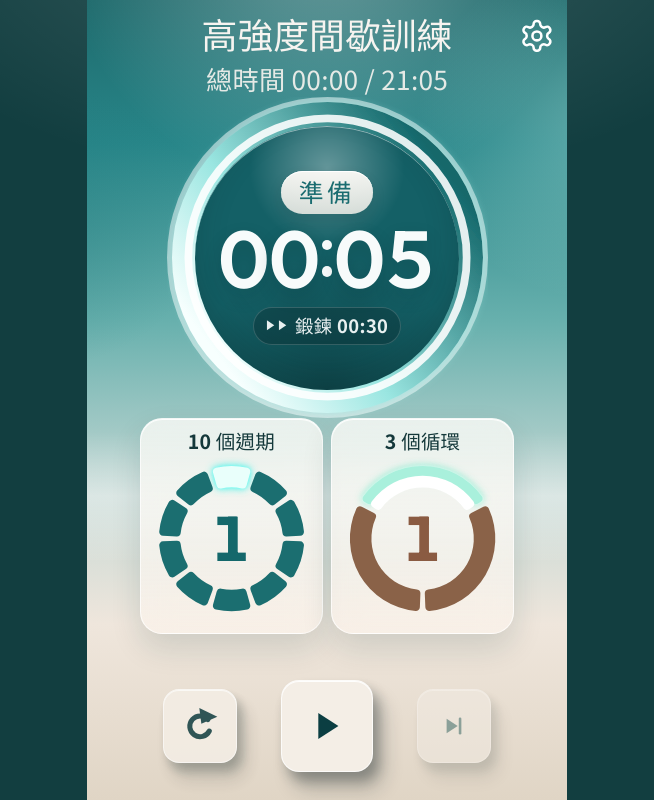
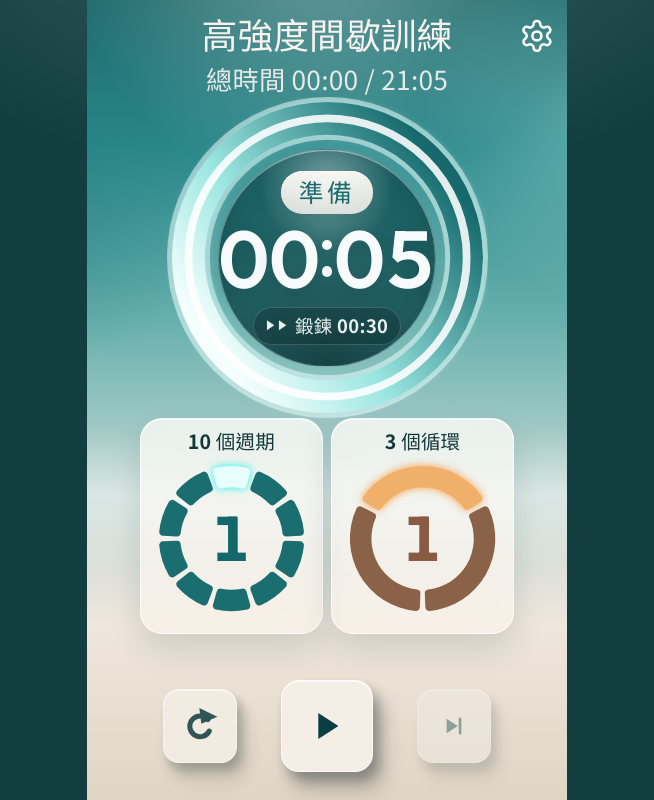
Before and after one commit to eb-barry/HIT-timer, a React (Vite) app: page / in a window 1280 px wide. Shown: the whole page, without its empty margins (313-967 px from the left). Built offline with nearby package versions, Linux system fonts and the light colour scheme.

Commit message:
Revert "Enlarge the countdown core and outline the active cycle bead."
This reverts commit 93fdac303af3dbe7b9cbfb22130c9e71185bc904.

```diff
--- a/src/components/ProgressCard.tsx
+++ b/src/components/ProgressCard.tsx
@@ -1,4 +1,4 @@
-import { BEAD_COLORS, CYCLE_RIM, beadPath, beadSpans, beadStates, type BeadTone } from "./beads";
+import { BEAD_COLORS, beadPath, beadSpans, beadStates, type BeadTone } from "./beads";
 
 export function ProgressCard({
   label,
@@ -7,7 +7,6 @@ export function ProgressCard({
   complete,
   tone,
   testId,
-  opening = false,
 }: {
   label: string;
   current: number;
@@ -15,14 +14,11 @@ export function ProgressCard({
   complete: boolean;
   tone: BeadTone;
   testId: string;
-  /** Cycle card, before the first work interval: light-green rim. */
-  opening?: boolean;
 }) {
   const colors = BEAD_COLORS[tone];
   const states = beadStates(total, current, complete);
   const spans = beadSpans(states.length);
   const shown = states.length === 0 ? 1 : Math.min(states.length, Math.max(1, Math.round(current)));
-  const rim = tone === "sand" && opening ? CYCLE_RIM.opening : CYCLE_RIM.during;
 
   return (
     <article
@@ -42,8 +38,8 @@ export function ProgressCard({
             <filter id={`bead-glow-${tone}`} filterUnits="userSpaceOnUse" x="-20" y="-20" width="140" height="140" colorInterpolationFilters="sRGB">
               <feGaussianBlur in="SourceAlpha" stdDeviation="1.05" result="tight" />
               <feGaussianBlur in="SourceAlpha" stdDeviation="2.5" result="wide" />
-              <feFlood floodColor={tone === "sand" ? rim.glow : colors.glow} floodOpacity="1" result="core" />
-              <feFlood floodColor={tone === "sand" ? rim.aura : colors.aura} floodOpacity="0.9" result="bloom" />
+              <feFlood floodColor={colors.glow} floodOpacity="1" result="core" />
+              <feFlood floodColor={colors.aura} floodOpacity="0.9" result="bloom" />
               <feComposite in="core" in2="tight" operator="in" result="coreGlow" />
               <feComposite in="bloom" in2="wide" operator="in" result="auraGlow" />
               <feMerge>
@@ -55,19 +51,6 @@ export function ProgressCard({
           </defs>
           {spans.map((span, index) => {
             const state = states[index];
-            if (tone === "sand" && state === "current") {
-              return (
-                <g key={index} data-state={state} data-rim={opening ? "green" : "yellow"}>
-                  <path
-                    className="bead"
-                    d={beadPath(span.start, span.end, 44, 37.6)}
-                    fill={rim.fill}
-                    filter={`url(#bead-glow-${tone})`}
-                  />
-                  <path className="bead" d={beadPath(span.start, span.end, 38.1, 31)} fill="#FFFFFF" />
-                </g>
-              );
-            }
             return (
               <path
                 key={index}
--- a/src/components/TimerScreen.tsx
+++ b/src/components/TimerScreen.tsx
@@ -96,7 +96,6 @@ export function TimerScreen({
           complete={view.status === "complete"}
           tone="sand"
           testId="cycle-label"
-          opening={view.status === "idle" || view.phase === "prepare"}
         />
       </div>
 
--- a/src/components/beads.ts
+++ b/src/components/beads.ts
@@ -5,13 +5,7 @@ export type BeadState = "future" | "done" | "current";
 
 export const BEAD_COLORS: Record<BeadTone, { future: string; done: string; current: string; glow: string; aura: string }> = {
   water: { future: "#1B6E70", done: "#7EE8E2", current: "#E9FFFB", glow: "#7EFFF6", aura: "#14F0E4" },
-  sand: { future: "#8A6248", done: "#E2B07C", current: "#FFFFFF", glow: "#FFE7A8", aura: "#F0C85A" },
-};
-
-/** In-progress cycle bead: white inside, a glowing rim outside. */
-export const CYCLE_RIM = {
-  opening: { fill: "#A9F0DC", glow: "#E9FFF8", aura: "#67E6C4" },
-  during: { fill: "#F6E3A4", glow: "#FFE7A8", aura: "#F0C85A" },
+  sand: { future: "#8A6248", done: "#E2B07C", current: "#F0B06A", glow: "#FFD0A4", aura: "#F09440" },
 };
 
 const TAU = Math.PI * 2;
@@ -44,39 +38,39 @@ export function beadSpans(count: number): Array<{ start: number; end: number }>
   });
 }
 
-export function beadPath(start: number, end: number, outer = OUTER, inner = INNER): string {
+export function beadPath(start: number, end: number): string {
   const span = Math.max(0, end - start);
-  if (span <= 0.001 || outer <= inner) return "";
-  const thickness = outer - inner;
+  if (span <= 0.001) return "";
+  const thickness = OUTER - INNER;
   let cr = Math.min(2.35, thickness * 0.34);
   for (let attempt = 0; attempt < 8; attempt += 1) {
-    const outerInset = Math.asin(clamp01(cr / (outer - cr)));
-    const innerInset = Math.asin(clamp01(cr / (inner + cr)));
+    const outerInset = Math.asin(clamp01(cr / (OUTER - cr)));
+    const innerInset = Math.asin(clamp01(cr / (INNER + cr)));
     if (outerInset * 2 < span - 0.004 && innerInset * 2 < span - 0.004) break;
     cr *= 0.7;
   }
-  if (cr < 0.45) return plainSector(start, end, outer, inner);
-  return roundedSector(start, end, cr, outer, inner);
+  if (cr < 0.45) return plainSector(start, end);
+  return roundedSector(start, end, cr);
 }
 
-function roundedSector(start: number, end: number, cr: number, outer: number, inner: number): string {
-  const outerInset = Math.asin(cr / (outer - cr));
-  const innerInset = Math.asin(cr / (inner + cr));
-  const outerSide = (outer - cr) * Math.cos(outerInset);
-  const innerSide = (inner + cr) * Math.cos(innerInset);
-  const outerStart = point(outer, start + outerInset);
-  const outerEnd = point(outer, end - outerInset);
-  const innerEnd = point(inner, end - innerInset);
-  const innerStart = point(inner, start + innerInset);
+function roundedSector(start: number, end: number, cr: number): string {
+  const outerInset = Math.asin(cr / (OUTER - cr));
+  const innerInset = Math.asin(cr / (INNER + cr));
+  const outerSide = (OUTER - cr) * Math.cos(outerInset);
+  const innerSide = (INNER + cr) * Math.cos(innerInset);
+  const outerStart = point(OUTER, start + outerInset);
+  const outerEnd = point(OUTER, end - outerInset);
+  const innerEnd = point(INNER, end - innerInset);
+  const innerStart = point(INNER, start + innerInset);
   const capStartOuter = point(outerSide, start);
   const capStartInner = point(innerSide, start);
   const capEndOuter = point(outerSide, end);
   const capEndInner = point(innerSide, end);
   const centers = {
-    outerStart: point(outer - cr, start + outerInset),
-    outerEnd: point(outer - cr, end - outerInset),
-    innerEnd: point(inner + cr, end - innerInset),
-    innerStart: point(inner + cr, start + innerInset),
+    outerStart: point(OUTER - cr, start + outerInset),
+    outerEnd: point(OUTER - cr, end - outerInset),
+    innerEnd: point(INNER + cr, end - innerInset),
+    innerStart: point(INNER + cr, start + innerInset),
   };
   const largeOuter = end - start - outerInset * 2 > Math.PI ? 1 : 0;
   const largeInner = end - start - innerInset * 2 > Math.PI ? 1 : 0;
@@ -84,23 +78,23 @@ function roundedSector(start: number, end: number, cr: number, outer: number, in
   return [
     `M ${fmt(capStartOuter)}`,
     arc(cr, capStartOuter, outerStart, centers.outerStart),
-    `A ${trim(outer)} ${trim(outer)} 0 ${largeOuter} 1 ${fmt(outerEnd)}`,
+    `A ${OUTER} ${OUTER} 0 ${largeOuter} 1 ${fmt(outerEnd)}`,
     arc(cr, outerEnd, capEndOuter, centers.outerEnd),
     `L ${fmt(capEndInner)}`,
     arc(cr, capEndInner, innerEnd, centers.innerEnd),
-    `A ${trim(inner)} ${trim(inner)} 0 ${largeInner} 0 ${fmt(innerStart)}`,
+    `A ${INNER} ${INNER} 0 ${largeInner} 0 ${fmt(innerStart)}`,
     arc(cr, innerStart, capStartInner, centers.innerStart),
     "Z",
   ].join(" ");
 }
 
-function plainSector(start: number, end: number, outer: number, inner: number): string {
-  const outerStart = point(outer, start);
-  const outerEnd = point(outer, end);
-  const innerEnd = point(inner, end);
-  const innerStart = point(inner, start);
+function plainSector(start: number, end: number): string {
+  const outerStart = point(OUTER, start);
+  const outerEnd = point(OUTER, end);
+  const innerEnd = point(INNER, end);
+  const innerStart = point(INNER, start);
   const large = end - start > Math.PI ? 1 : 0;
-  return `M ${fmt(outerStart)} A ${trim(outer)} ${trim(outer)} 0 ${large} 1 ${fmt(outerEnd)} L ${fmt(innerEnd)} A ${trim(inner)} ${trim(inner)} 0 ${large} 0 ${fmt(innerStart)} Z`;
+  return `M ${fmt(outerStart)} A ${OUTER} ${OUTER} 0 ${large} 1 ${fmt(outerEnd)} L ${fmt(innerEnd)} A ${INNER} ${INNER} 0 ${large} 0 ${fmt(innerStart)} Z`;
 }
 
 function arc(radius: number, from: [number, number], to: [number, number], center: [number, number]): string {
--- a/src/styles.css
+++ b/src/styles.css
@@ -256,9 +256,6 @@ button:disabled { cursor: default; opacity: 0.42; }
   background: radial-gradient(circle, rgba(190, 236, 230, 0.45), transparent 68%);
   filter: blur(10px);
   pointer-events: none;
-  /* Keep the mint halo behind the outer ring. The dark core fills the hole. */
-  -webkit-mask-image: radial-gradient(circle, transparent 0 52%, #000 64%);
-  mask-image: radial-gradient(circle, transparent 0 52%, #000 64%);
 }
 
 .ring[data-phase="rest"]::before,
@@ -308,8 +305,7 @@ button:disabled { cursor: default; opacity: 0.42; }
 
 .ring-core {
   position: absolute;
-  /* Cover the mint inner lip of the dial so the digits sit on the dark core. */
-  inset: 9%;
+  inset: 16%;
   z-index: 2;
   border-radius: 50%;
   display: flex;
@@ -319,10 +315,10 @@ button:disabled { cursor: default; opacity: 0.42; }
   text-align: center;
   color: #f7fbfb;
   background:
-    radial-gradient(circle at 50% 16%, rgba(255, 255, 255, 0.34), transparent 30%),
-    radial-gradient(circle at 50% 100%, rgba(4, 24, 26, 0.34), transparent 46%),
-    #146066;
-  border: 0;
+    radial-gradient(circle at 50% 16%, rgba(255, 255, 255, 0.42), transparent 32%),
+    radial-gradient(circle at 50% 100%, rgba(4, 24, 26, 0.38), transparent 46%),
+    rgba(12, 68, 72, 0.72);
+  border: 1px solid rgba(255, 255, 255, 0.28);
   box-shadow:
     inset 0 1px 0 rgba(255, 255, 255, 0.48),
     inset 0 -18px 30px rgba(8, 36, 38, 0.22);
```
Also changed, not shown: 1 other file (tests, documents, lock files or other folders).
